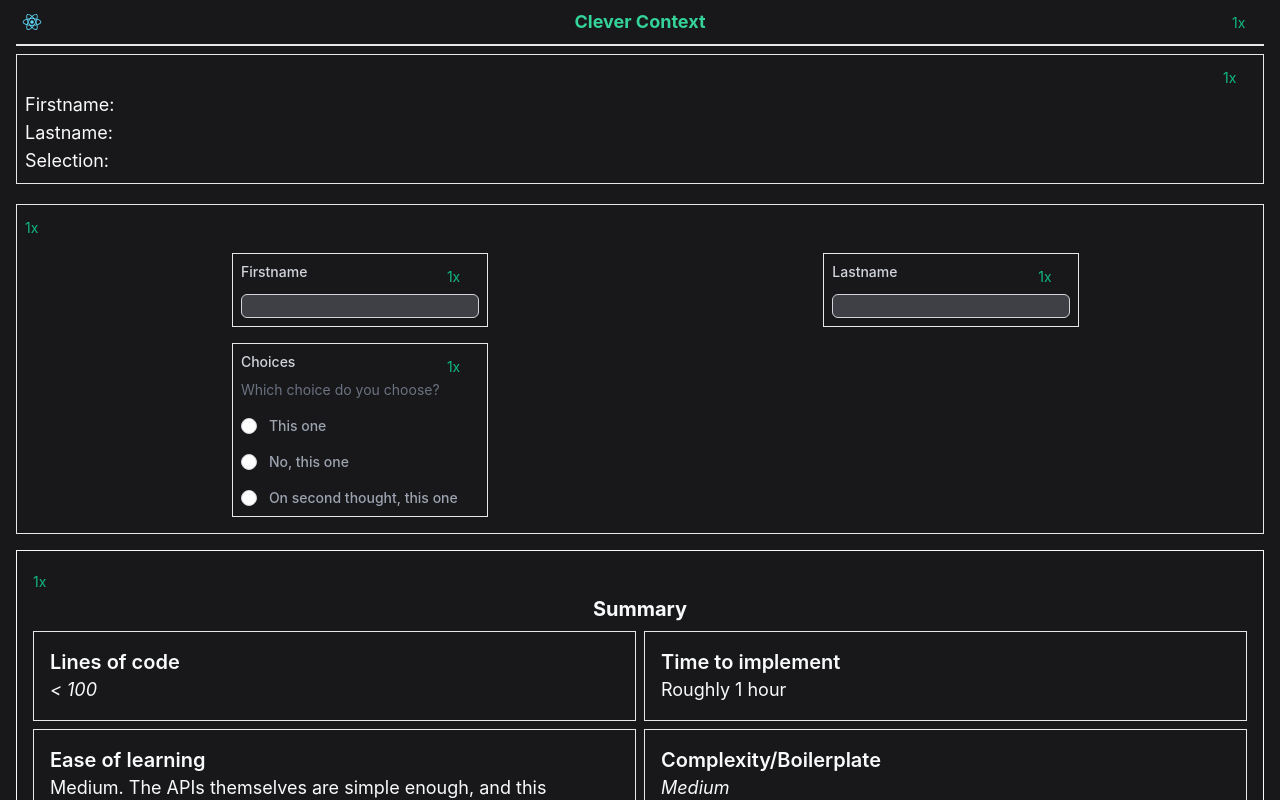
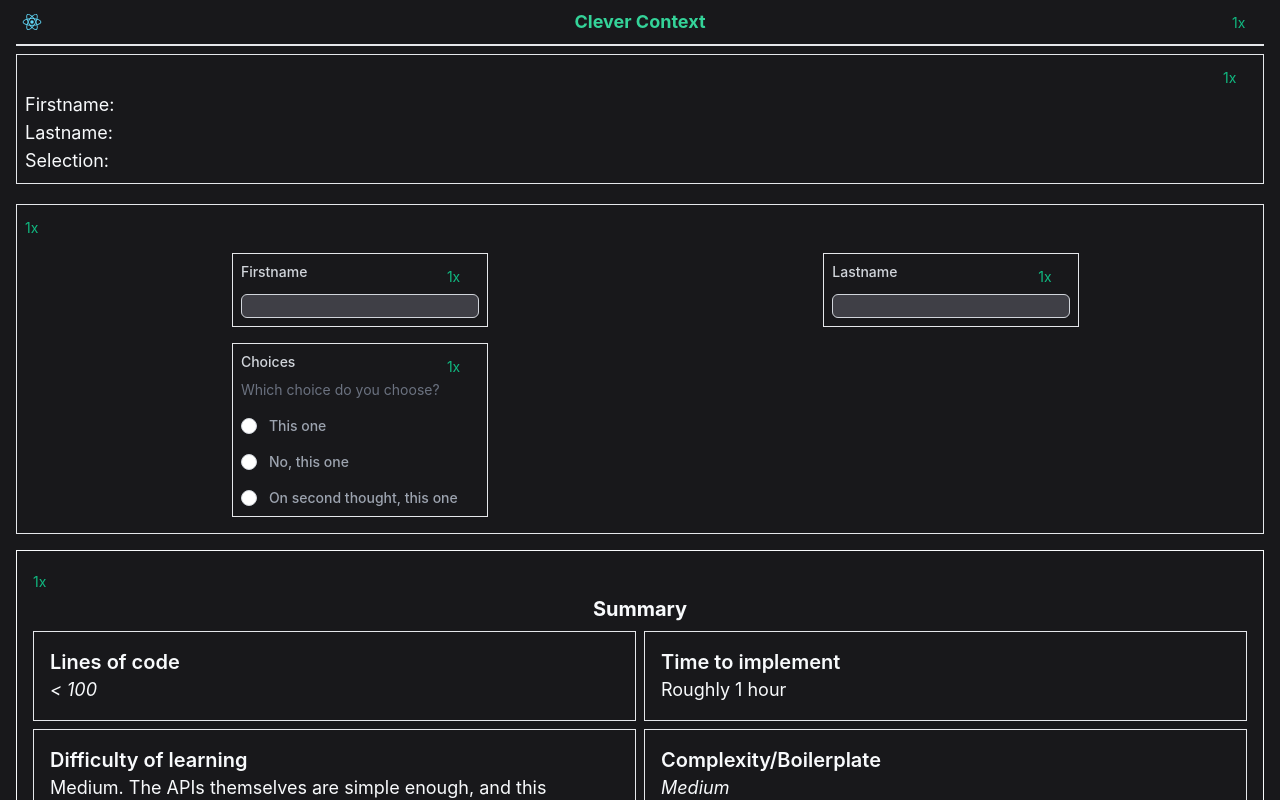
Before and after one commit to jared-lbx/state-management-experiments, a React (Create React App) app: page / in a window 1280 px wide. Shown: the top 800 px of the page. Built offline with nearby package versions, Linux system fonts and the light colour scheme.

Commit message:
update verbiage

```diff
--- a/src/components/Markdown.jsx
+++ b/src/components/Markdown.jsx
@@ -14,7 +14,7 @@ export function Markdown() {
           <p>Roughly 1 hour</p>
         </Section>
 
-        <Section title={"Ease of learning"}>
+        <Section title={"Difficulty of learning"}>
           <p>
             Medium. The APIs themselves are simple enough, and this approach
             simplifies the consumption of state when compared to callback
```
